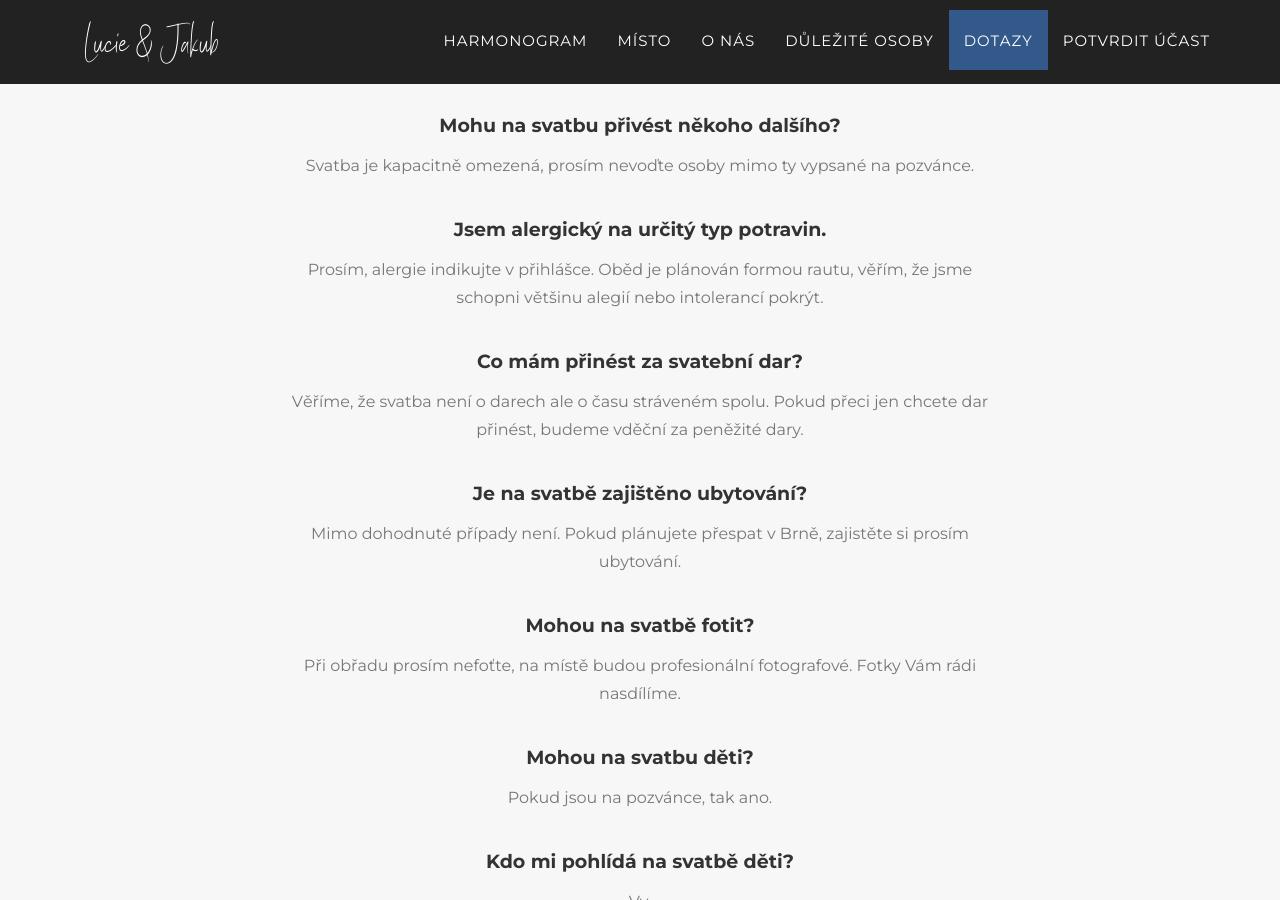
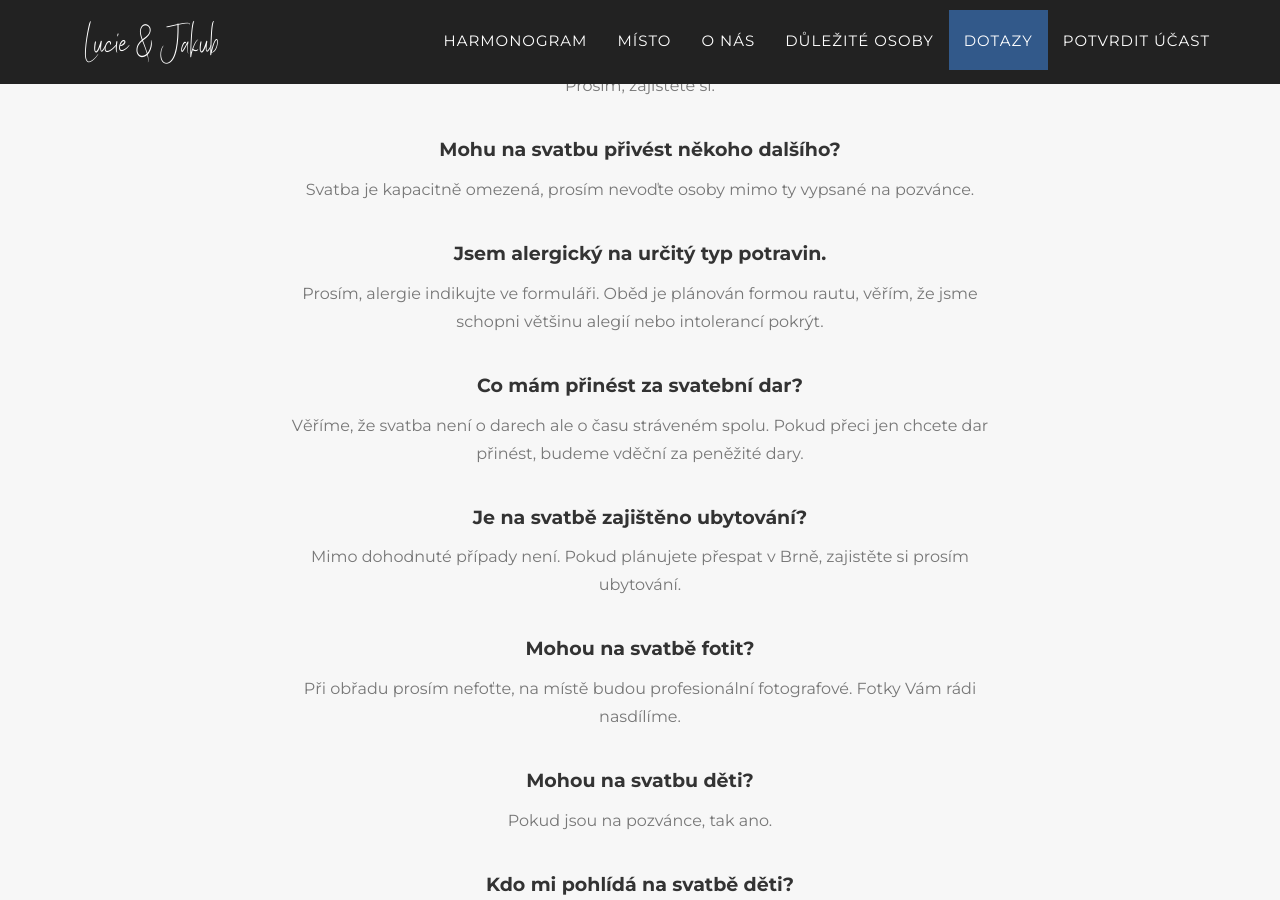
Before and after one commit to Jakub-Svoboda/jakub-svoboda.github.io, a Jekyll site: the page built from index.html, in a window 1280 px wide and 900 px high, scrolled down 6835 px. Built offline with Jekyll 4.4.1, drawn with Linux system fonts in a browser that asks for light colours; some web fonts are replaced.

Commit message:
Bridal image groom

```diff
--- a/_includes/en_data/FAQ.html
+++ b/_includes/en_data/FAQ.html
@@ -23,7 +23,7 @@
             <p class="largepad text-muted">Svatba je kapacitně omezená, prosím nevoďte osoby mimo ty vypsané na pozvánce.</p>
 
             <h4 class="service-heading">Jsem alergický na určitý typ potravin.</h4>
-            <p class="largepad text-muted">Prosím, alergie indikujte v přihlášce.
+            <p class="largepad text-muted">Prosím, alergie indikujte ve formuláři.
                 Oběd je plánován formou rautu, věřím, že jsme schopni většinu alegií nebo intolerancí pokrýt.</p>
 
             <h4 class="service-heading">Co mám přinést za svatební dar?</h4>
```
Also changed, not shown: img/bridal/1.jpg, img/bridal/2.jpg.
